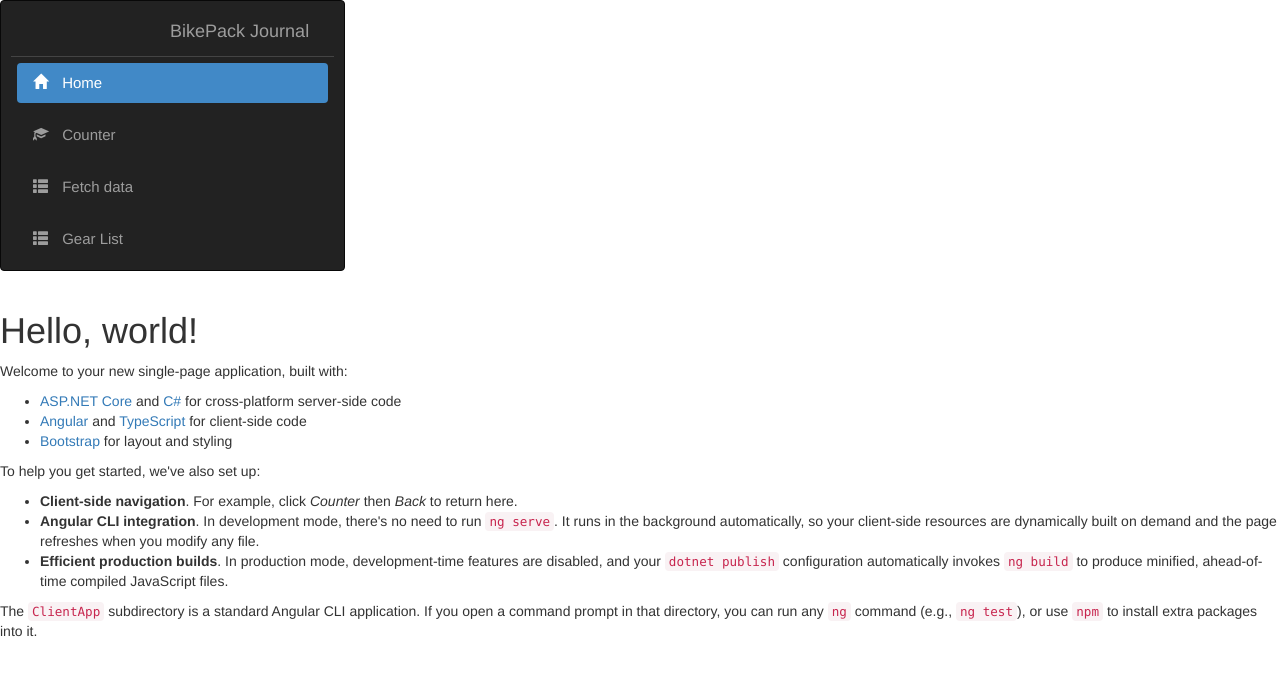
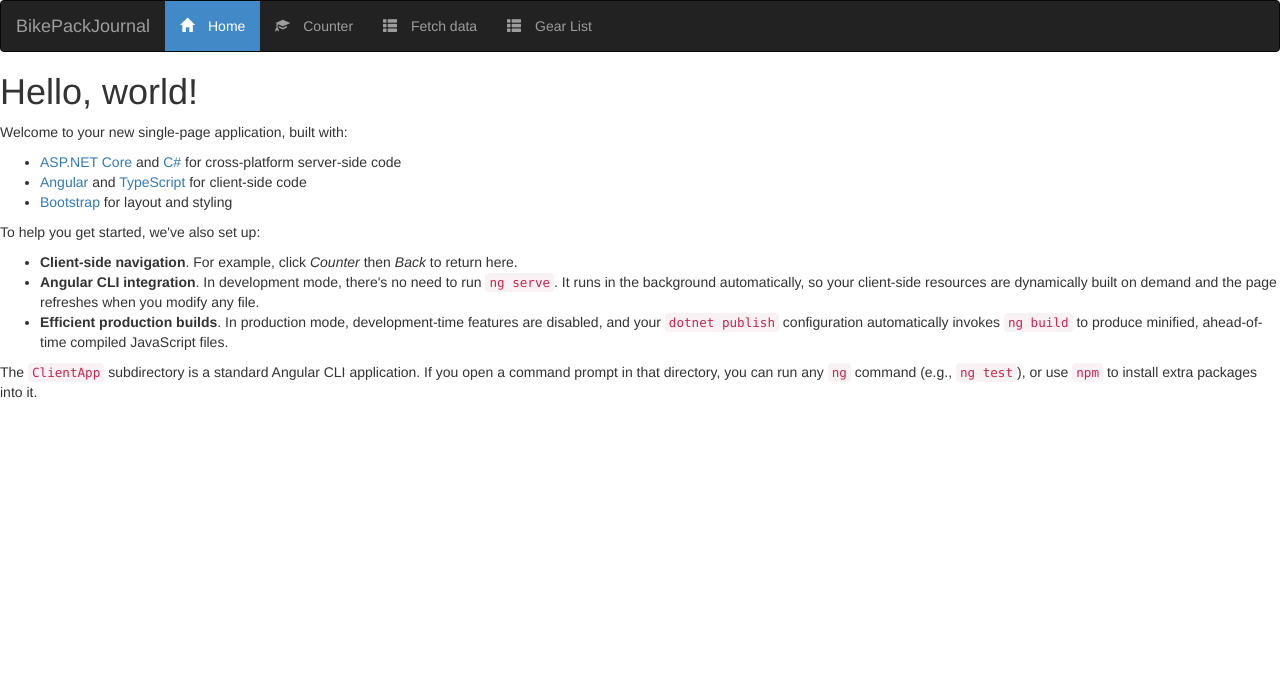
Before and after one commit to davidadams1975/BikePackJournal, an Angular app in the folder BikePackJournal/ClientApp/: page / in a window 1280 px wide. Shown: the top 676 px of the page. Built offline with nearby package versions, Linux system fonts and the light colour scheme.

Commit message:
revert changes

```diff
--- a/BikePackJournal/ClientApp/src/app/nav-menu/nav-menu.component.css
+++ b/BikePackJournal/ClientApp/src/app/nav-menu/nav-menu.component.css
@@ -23,8 +23,7 @@ li.link-active a:focus {
     /* On small screens, convert the nav menu to a vertical sidebar */
     /*.main-nav {
         height: 100%;
-        /*width: calc(25% - 100px);*/
-        width: 10%;
+        width: calc(25% - 20px);
     }
     .navbar {
         border-radius: 0px;
--- a/BikePackJournal/ClientApp/src/app/nav-menu/nav-menu.component.html
+++ b/BikePackJournal/ClientApp/src/app/nav-menu/nav-menu.component.html
@@ -1,3 +1,4 @@
+<div class='main-nav'>
     <div class='navbar navbar-inverse'>
         <div class='navbar-header'>
             <button type='button' class='navbar-toggle' data-toggle='collapse' data-target='.navbar-collapse' [attr.aria-expanded]='isExpanded' (click)='toggle()'>
@@ -6,7 +7,7 @@
                 <span class='icon-bar'></span>
                 <span class='icon-bar'></span>
             </button>
-            <a class='navbar-brand' [routerLink]='["/"]'>BikePack Journal</a>
+            <a class='navbar-brand' [routerLink]='["/"]'>BikePackJournal</a>
         </div>
         <!--<div class='clearfix'></div>-->
         <div class='navbar-collapse collapse' [ngClass]='{ "in": isExpanded }'>
@@ -34,3 +35,4 @@
           </ul>
         </div>
     </div>
+</div>
--- a/BikePackJournal/ClientApp/src/index.html
+++ b/BikePackJournal/ClientApp/src/index.html
@@ -7,11 +7,6 @@
 
   <meta name="viewport" content="width=device-width, initial-scale=1">
   <link rel="icon" type="image/x-icon" href="favicon.ico">
-  <link rel="stylesheet" href="https://stackpath.bootstrapcdn.com/bootstrap/4.1.3/css/bootstrap.min.css" integrity="sha384-MCw98/SFnGE8fJT3GXwEOngsV7Zt27NXFoaoApmYm81iuXoPkFOJwJ8ERdknLPMO" crossorigin="anonymous">
-
-  <script src="https://code.jquery.com/jquery-3.3.1.slim.min.js" integrity="sha384-q8i/X+965DzO0rT7abK41JStQIAqVgRVzpbzo5smXKp4YfRvH+8abtTE1Pi6jizo" crossorigin="anonymous"></script>
-  <script src="https://cdnjs.cloudflare.com/ajax/libs/popper.js/1.14.3/umd/popper.min.js" integrity="sha384-ZMP7rVo3mIykV+2+9J3UJ46jBk0WLaUAdn689aCwoqbBJiSnjAK/l8WvCWPIPm49" crossorigin="anonymous"></script>
-  <script src="https://stackpath.bootstrapcdn.com/bootstrap/4.1.3/js/bootstrap.min.js" integrity="sha384-ChfqqxuZUCnJSK3+MXmPNIyE6ZbWh2IMqE241rYiqJxyMiZ6OW/JmZQ5stwEULTy" crossorigin="anonymous"></script>
 </head>
 <body>
   <app-root>Loading...</app-root>
```
Also changed, not shown: BikePackJournal/ClientApp/src/app/home/home.component.html (line endings or trailing spaces).
